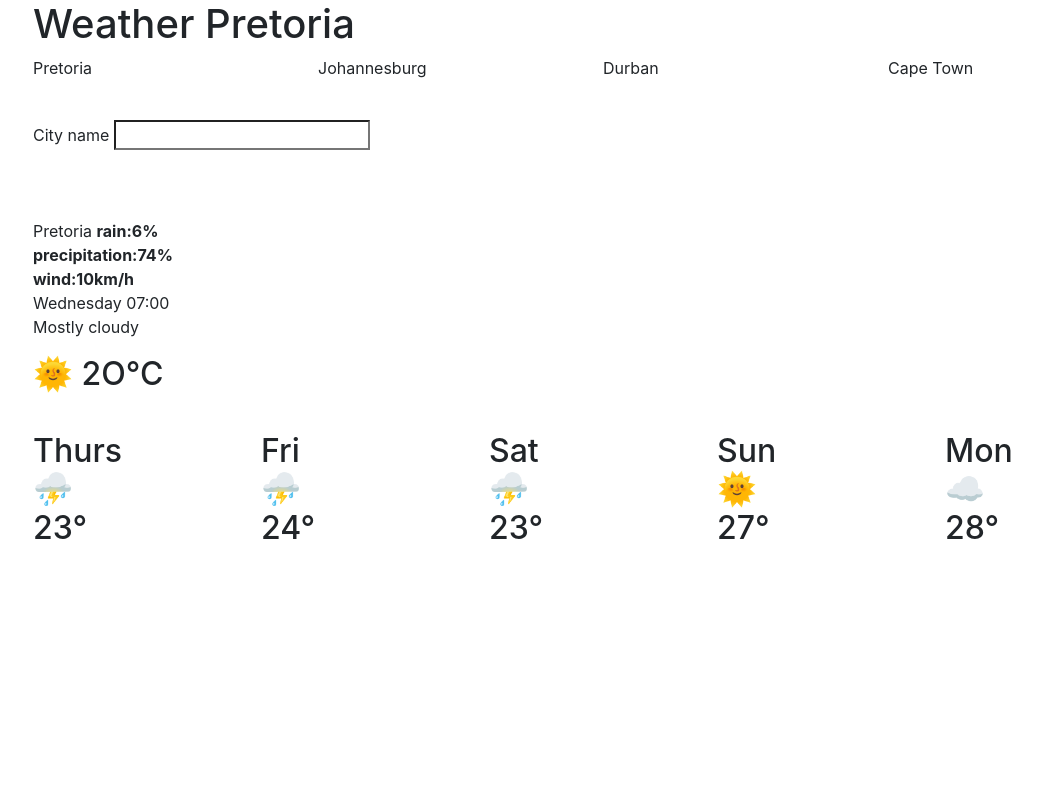
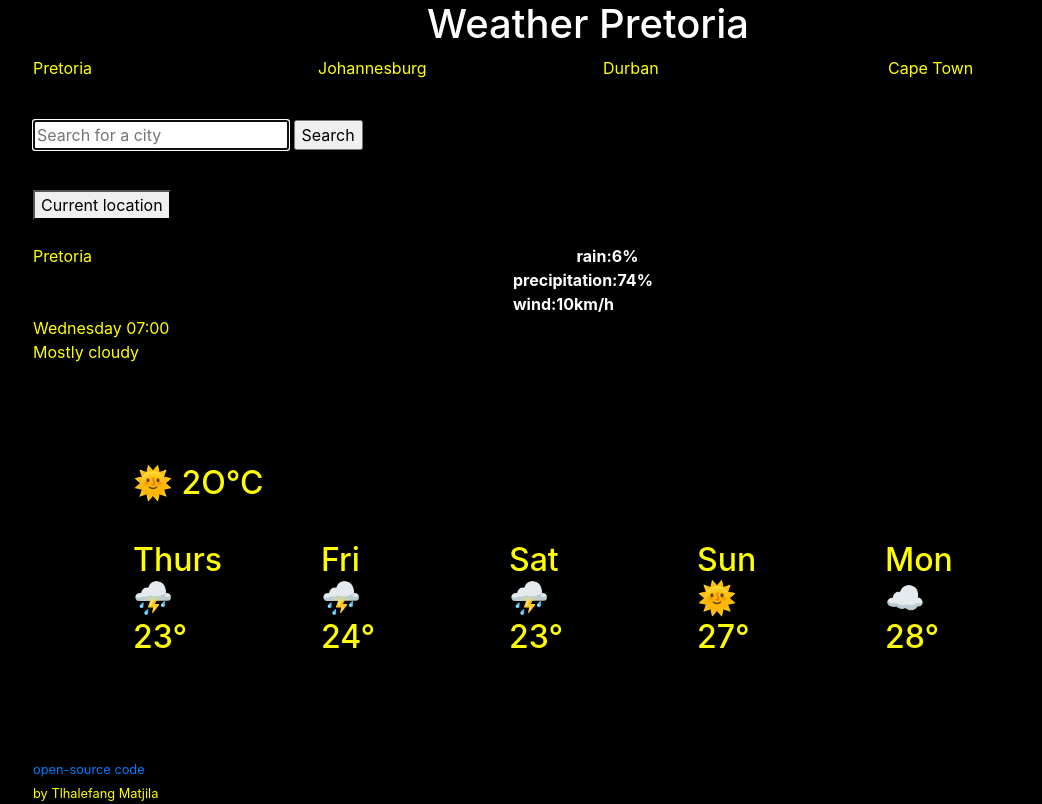
Before and after one commit to AdorableWise/Pretoria-weather, a plain HTML site: page index.html in a window 1280 px wide. Shown: the whole page, without its empty margins (52-1094 px from the left). Drawn offline with nearby package versions, Linux system fonts and the light colour scheme.

Commit message:
added styles css to the structure

```diff
--- a/index.html
+++ b/index.html
@@ -4,13 +4,17 @@
     <meta charset="UTF-8">
     <meta http-equiv="X-UA-Compatible" content="IE=edge">
     <meta name="viewport" content="width=device-width, initial-scale=1.0">
-    <title>Document</title>
-    <link rel="stylesheet" href="src/styles.css">
+
+
 <link
 rel="stylesheet"
 href="https://cdn.jsdelivr.net/npm/bootstrap@4.3.1/dist/css/bootstrap.min.css"
 integrity="sha384-ggOyR0iXCbMQv3Xipma34MD+dH/1fQ784/j6cY/iJTQUOhcWr7x9JvoRxT2MZw1T"
 crossorigin="anonymous">
+
+<link rel="stylesheet" href="src/styles.css">
+  <title> Document</title>
+
 </head>
 <body>
     <div class="container">
@@ -32,13 +36,16 @@ crossorigin="anonymous">
      <br>
      <p>
          <form>
-             <label for= "search">
-                 City name
-             </label>
-             <input type="search" label="enter city name"/>
+             <input
+             type = "text" placeholder="Search for a city"
+             autocomplete="off" autofocus="on"
+             />
+             <input type="submit" value="Search"/>
          </form>
+         </p>
+    <br />
+         <button> Current location </button>
 
-         </p>
      <br>
      <br>
      <p>
@@ -92,7 +99,14 @@ crossorigin="anonymous">
      </div>
 
     </h2>
-    <a href=""
+
+    <small>
+    <a href="https://github.com/AdorableWise/Pretoria-weather.git" target="_blank">
+     open-source code
+    </a>
+    <br>
+    by Tlhalefang Matjila
+    </small>
     </div>
 </body>
 </html>
--- /dev/null
+++ b/src/styles.css
@@ -0,0 +1,25 @@
+body{
+    background: black;
+    color: white;
+}
+.container{
+    background: black;
+    color: yellow;
+
+}
+.row {
+    color: yellow;
+}
+h1 {
+    color: white;
+    text-align: center;
+}
+strong{
+    color: white;
+    margin: 480px;
+
+}
+h2{
+    margin: 100px;
+
+}
```
